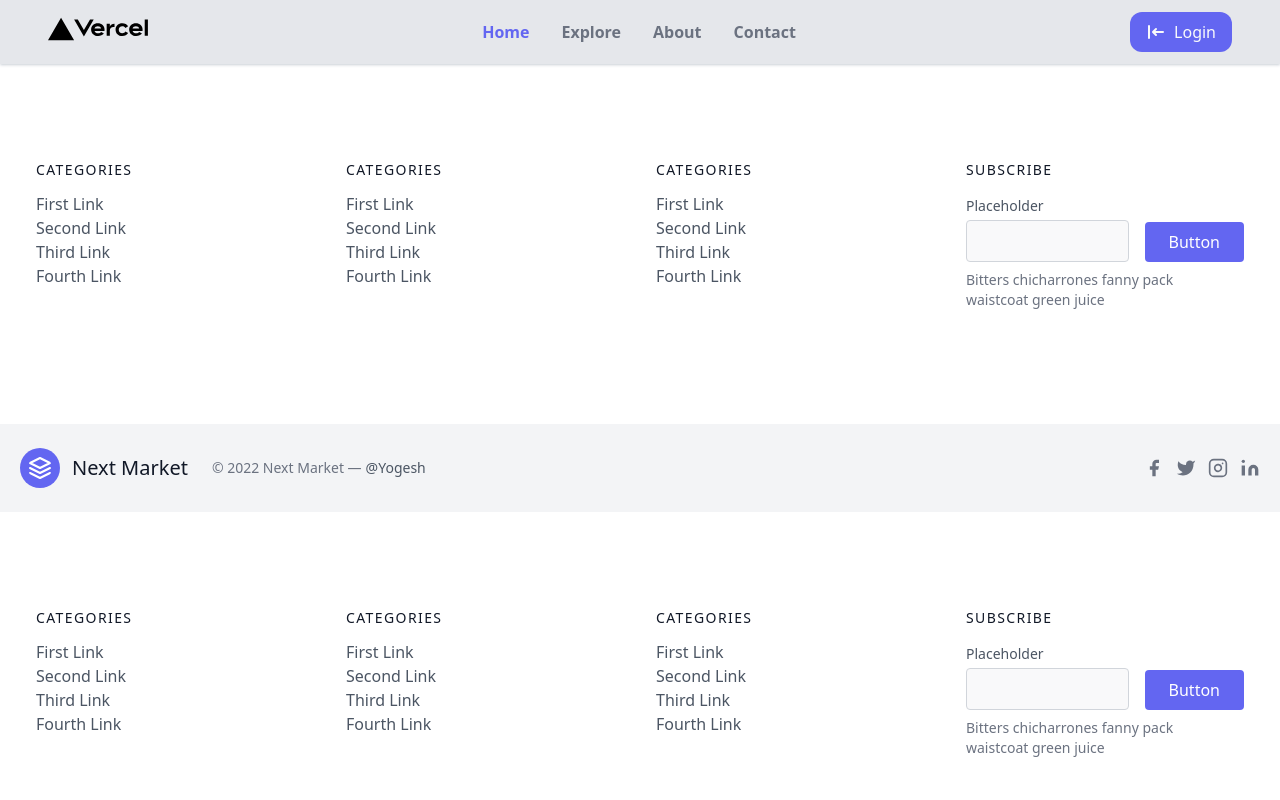
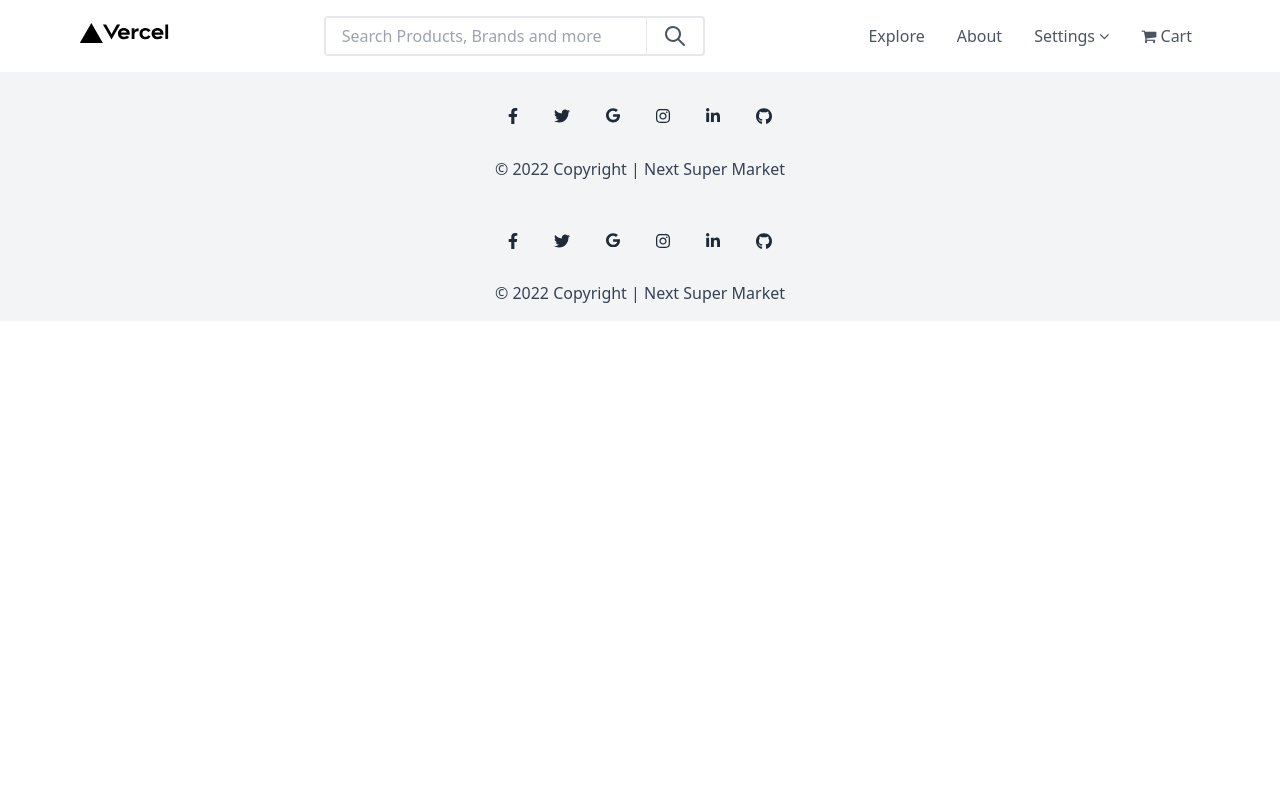
Before and after one commit to yogesh2k21/Next-Super-Market, a Next.js app: page /Footer in a window 1280 px wide. Shown: the top 800 px of the page. Built offline with nearby package versions, Linux system fonts and the light colour scheme.

Commit message:
NavBar and Footer UI changed

```diff
--- a/pages/Footer.js
+++ b/pages/Footer.js
@@ -1,117 +1,124 @@
-import React from 'react'
+import Link from "next/link";
+import React from "react";
 
 const Footer = () => {
   return (
     <>
-        <footer className="text-gray-600 body-font">
-  <div className="container px-5 py-24 mx-auto">
-    <div className="flex flex-wrap md:text-left text-center order-first">
-      <div className="lg:w-1/4 md:w-1/2 w-full px-4">
-        <h2 className="title-font font-medium text-gray-900 tracking-widest text-sm mb-3">CATEGORIES</h2>
-        <nav className="list-none mb-10">
-          <li>
-            <a className="text-gray-600 hover:text-gray-800">First Link</a>
-          </li>
-          <li>
-            <a className="text-gray-600 hover:text-gray-800">Second Link</a>
-          </li>
-          <li>
-            <a className="text-gray-600 hover:text-gray-800">Third Link</a>
-          </li>
-          <li>
-            <a className="text-gray-600 hover:text-gray-800">Fourth Link</a>
-          </li>
-        </nav>
-      </div>
-      <div className="lg:w-1/4 md:w-1/2 w-full px-4">
-        <h2 className="title-font font-medium text-gray-900 tracking-widest text-sm mb-3">CATEGORIES</h2>
-        <nav className="list-none mb-10">
-          <li>
-            <a className="text-gray-600 hover:text-gray-800">First Link</a>
-          </li>
-          <li>
-            <a className="text-gray-600 hover:text-gray-800">Second Link</a>
-          </li>
-          <li>
-            <a className="text-gray-600 hover:text-gray-800">Third Link</a>
-          </li>
-          <li>
-            <a className="text-gray-600 hover:text-gray-800">Fourth Link</a>
-          </li>
-        </nav>
-      </div>
-      <div className="lg:w-1/4 md:w-1/2 w-full px-4">
-        <h2 className="title-font font-medium text-gray-900 tracking-widest text-sm mb-3">CATEGORIES</h2>
-        <nav className="list-none mb-10">
-          <li>
-            <a className="text-gray-600 hover:text-gray-800">First Link</a>
-          </li>
-          <li>
-            <a className="text-gray-600 hover:text-gray-800">Second Link</a>
-          </li>
-          <li>
-            <a className="text-gray-600 hover:text-gray-800">Third Link</a>
-          </li>
-          <li>
-            <a className="text-gray-600 hover:text-gray-800">Fourth Link</a>
-          </li>
-        </nav>
-      </div>
-      <div className="lg:w-1/4 md:w-1/2 w-full px-4">
-        <h2 className="title-font font-medium text-gray-900 tracking-widest text-sm mb-3">SUBSCRIBE</h2>
-        <div className="flex xl:flex-nowrap md:flex-nowrap lg:flex-wrap flex-wrap justify-center items-end md:justify-start">
-          <div className="relative w-40 sm:w-auto xl:mr-4 lg:mr-0 sm:mr-4 mr-2">
-            <label htmlFor="footer-field" className="leading-7 text-sm text-gray-600">Placeholder</label>
-            <input type="text" id="footer-field" name="footer-field" className="w-full bg-gray-100 bg-opacity-50 rounded border border-gray-300 focus:bg-transparent focus:ring-2 focus:ring-indigo-200 focus:border-indigo-500 text-base outline-none text-gray-700 py-1 px-3 leading-8 transition-colors duration-200 ease-in-out"/>
+      <footer className="text-center text-white bg-gray-100">
+        <div className="container pt-9">
+          <div className="flex justify-center mb-4">
+            <a href="#!" className="mr-9 text-gray-800">
+              <svg
+                aria-hidden="true"
+                focusable="false"
+                data-prefix="fab"
+                data-icon="facebook-f"
+                className="svg-inline--fa fa-facebook-f w-2.5"
+                role="img"
+                xmlns="http://www.w3.org/2000/svg"
+                viewBox="0 0 320 512"
+              >
+                <path
+                  fill="currentColor"
+                  d="M279.14 288l14.22-92.66h-88.91v-60.13c0-25.35 12.42-50.06 52.24-50.06h40.42V6.26S260.43 0 225.36 0c-73.22 0-121.08 44.38-121.08 124.72v70.62H22.89V288h81.39v224h100.17V288z"
+                ></path>
+              </svg>
+            </a>
+            <a href="#!" className="mr-9 text-gray-800">
+              <svg
+                aria-hidden="true"
+                focusable="false"
+                data-prefix="fab"
+                data-icon="twitter"
+                className="svg-inline--fa fa-twitter w-4"
+                role="img"
+                xmlns="http://www.w3.org/2000/svg"
+                viewBox="0 0 512 512"
+              >
+                <path
+                  fill="currentColor"
+                  d="M459.37 151.716c.325 4.548.325 9.097.325 13.645 0 138.72-105.583 298.558-298.558 298.558-59.452 0-114.68-17.219-161.137-47.106 8.447.974 16.568 1.299 25.34 1.299 49.055 0 94.213-16.568 130.274-44.832-46.132-.975-84.792-31.188-98.112-72.772 6.498.974 12.995 1.624 19.818 1.624 9.421 0 18.843-1.3 27.614-3.573-48.081-9.747-84.143-51.98-84.143-102.985v-1.299c13.969 7.797 30.214 12.67 47.431 13.319-28.264-18.843-46.781-51.005-46.781-87.391 0-19.492 5.197-37.36 14.294-52.954 51.655 63.675 129.3 105.258 216.365 109.807-1.624-7.797-2.599-15.918-2.599-24.04 0-57.828 46.782-104.934 104.934-104.934 30.213 0 57.502 12.67 76.67 33.137 23.715-4.548 46.456-13.32 66.599-25.34-7.798 24.366-24.366 44.833-46.132 57.827 21.117-2.273 41.584-8.122 60.426-16.243-14.292 20.791-32.161 39.308-52.628 54.253z"
+                ></path>
+              </svg>
+            </a>
+            <a href="#!" className="mr-9 text-gray-800">
+              <svg
+                aria-hidden="true"
+                focusable="false"
+                data-prefix="fab"
+                data-icon="google"
+                className="svg-inline--fa fa-google w-3.5"
+                role="img"
+                xmlns="http://www.w3.org/2000/svg"
+                viewBox="0 0 488 512"
+              >
+                <path
+                  fill="currentColor"
+                  d="M488 261.8C488 403.3 391.1 504 248 504 110.8 504 0 393.2 0 256S110.8 8 248 8c66.8 0 123 24.5 166.3 64.9l-67.5 64.9C258.5 52.6 94.3 116.6 94.3 256c0 86.5 69.1 156.6 153.7 156.6 98.2 0 135-70.4 140.8-106.9H248v-85.3h236.1c2.3 12.7 3.9 24.9 3.9 41.4z"
+                ></path>
+              </svg>
+            </a>
+            <a href="#!" className="mr-9 text-gray-800">
+              <svg
+                aria-hidden="true"
+                focusable="false"
+                data-prefix="fab"
+                data-icon="instagram"
+                className="svg-inline--fa fa-instagram w-3.5"
+                role="img"
+                xmlns="http://www.w3.org/2000/svg"
+                viewBox="0 0 448 512"
+              >
+                <path
+                  fill="currentColor"
+                  d="M224.1 141c-63.6 0-114.9 51.3-114.9 114.9s51.3 114.9 114.9 114.9S339 319.5 339 255.9 287.7 141 224.1 141zm0 189.6c-41.1 0-74.7-33.5-74.7-74.7s33.5-74.7 74.7-74.7 74.7 33.5 74.7 74.7-33.6 74.7-74.7 74.7zm146.4-194.3c0 14.9-12 26.8-26.8 26.8-14.9 0-26.8-12-26.8-26.8s12-26.8 26.8-26.8 26.8 12 26.8 26.8zm76.1 27.2c-1.7-35.9-9.9-67.7-36.2-93.9-26.2-26.2-58-34.4-93.9-36.2-37-2.1-147.9-2.1-184.9 0-35.8 1.7-67.6 9.9-93.9 36.1s-34.4 58-36.2 93.9c-2.1 37-2.1 147.9 0 184.9 1.7 35.9 9.9 67.7 36.2 93.9s58 34.4 93.9 36.2c37 2.1 147.9 2.1 184.9 0 35.9-1.7 67.7-9.9 93.9-36.2 26.2-26.2 34.4-58 36.2-93.9 2.1-37 2.1-147.8 0-184.8zM398.8 388c-7.8 19.6-22.9 34.7-42.6 42.6-29.5 11.7-99.5 9-132.1 9s-102.7 2.6-132.1-9c-19.6-7.8-34.7-22.9-42.6-42.6-11.7-29.5-9-99.5-9-132.1s-2.6-102.7 9-132.1c7.8-19.6 22.9-34.7 42.6-42.6 29.5-11.7 99.5-9 132.1-9s102.7-2.6 132.1 9c19.6 7.8 34.7 22.9 42.6 42.6 11.7 29.5 9 99.5 9 132.1s2.7 102.7-9 132.1z"
+                ></path>
+              </svg>
+            </a>
+            <a href="#!" className="mr-9 text-gray-800">
+              <svg
+                aria-hidden="true"
+                focusable="false"
+                data-prefix="fab"
+                data-icon="linkedin-in"
+                className="svg-inline--fa fa-linkedin-in w-3.5"
+                role="img"
+                xmlns="http://www.w3.org/2000/svg"
+                viewBox="0 0 448 512"
+              >
+                <path
+                  fill="currentColor"
+                  d="M100.28 448H7.4V148.9h92.88zM53.79 108.1C24.09 108.1 0 83.5 0 53.8a53.79 53.79 0 0 1 107.58 0c0 29.7-24.1 54.3-53.79 54.3zM447.9 448h-92.68V302.4c0-34.7-.7-79.2-48.29-79.2-48.29 0-55.69 37.7-55.69 76.7V448h-92.78V148.9h89.08v40.8h1.3c12.4-23.5 42.69-48.3 87.88-48.3 94 0 111.28 61.9 111.28 142.3V448z"
+                ></path>
+              </svg>
+            </a>
+            <a href="#!" className="text-gray-800">
+              <svg
+                aria-hidden="true"
+                focusable="false"
+                data-prefix="fab"
+                data-icon="github"
+                className="svg-inline--fa fa-github w-4"
+                role="img"
+                xmlns="http://www.w3.org/2000/svg"
+                viewBox="0 0 496 512"
+              >
+                <path
+                  fill="currentColor"
+                  d="M165.9 397.4c0 2-2.3 3.6-5.2 3.6-3.3.3-5.6-1.3-5.6-3.6 0-2 2.3-3.6 5.2-3.6 3-.3 5.6 1.3 5.6 3.6zm-31.1-4.5c-.7 2 1.3 4.3 4.3 4.9 2.6 1 5.6 0 6.2-2s-1.3-4.3-4.3-5.2c-2.6-.7-5.5.3-6.2 2.3zm44.2-1.7c-2.9.7-4.9 2.6-4.6 4.9.3 2 2.9 3.3 5.9 2.6 2.9-.7 4.9-2.6 4.6-4.6-.3-1.9-3-3.2-5.9-2.9zM244.8 8C106.1 8 0 113.3 0 252c0 110.9 69.8 205.8 169.5 239.2 12.8 2.3 17.3-5.6 17.3-12.1 0-6.2-.3-40.4-.3-61.4 0 0-70 15-84.7-29.8 0 0-11.4-29.1-27.8-36.6 0 0-22.9-15.7 1.6-15.4 0 0 24.9 2 38.6 25.8 21.9 38.6 58.6 27.5 72.9 20.9 2.3-16 8.8-27.1 16-33.7-55.9-6.2-112.3-14.3-112.3-110.5 0-27.5 7.6-41.3 23.6-58.9-2.6-6.5-11.1-33.3 2.6-67.9 20.9-6.5 69 27 69 27 20-5.6 41.5-8.5 62.8-8.5s42.8 2.9 62.8 8.5c0 0 48.1-33.6 69-27 13.7 34.7 5.2 61.4 2.6 67.9 16 17.7 25.8 31.5 25.8 58.9 0 96.5-58.9 104.2-114.8 110.5 9.2 7.9 17 22.9 17 46.4 0 33.7-.3 75.4-.3 83.6 0 6.5 4.6 14.4 17.3 12.1C428.2 457.8 496 362.9 496 252 496 113.3 383.5 8 244.8 8zM97.2 352.9c-1.3 1-1 3.3.7 5.2 1.6 1.6 3.9 2.3 5.2 1 1.3-1 1-3.3-.7-5.2-1.6-1.6-3.9-2.3-5.2-1zm-10.8-8.1c-.7 1.3.3 2.9 2.3 3.9 1.6 1 3.6.7 4.3-.7.7-1.3-.3-2.9-2.3-3.9-2-.6-3.6-.3-4.3.7zm32.4 35.6c-1.6 1.3-1 4.3 1.3 6.2 2.3 2.3 5.2 2.6 6.5 1 1.3-1.3.7-4.3-1.3-6.2-2.2-2.3-5.2-2.6-6.5-1zm-11.4-14.7c-1.6 1-1.6 3.6 0 5.9 1.6 2.3 4.3 3.3 5.6 2.3 1.6-1.3 1.6-3.9 0-6.2-1.4-2.3-4-3.3-5.6-2z"
+                ></path>
+              </svg>
+            </a>
           </div>
-          <button className="lg:mt-2 xl:mt-0 flex-shrink-0 inline-flex text-white bg-indigo-500 border-0 py-2 px-6 focus:outline-none hover:bg-indigo-600 rounded">Button</button>
         </div>
-        <p className="text-gray-500 text-sm mt-2 md:text-left text-center">Bitters chicharrones fanny pack
-          <br className="lg:block hidden"/>waistcoat green juice
-        </p>
-      </div>
-    </div>
-  </div>
-  <div className="bg-gray-100">
-    <div className="container px-5 py-6 mx-auto flex items-center sm:flex-row flex-col">
-      <a className="flex title-font font-medium items-center md:justify-start justify-center text-gray-900">
-        <svg xmlns="http://www.w3.org/2000/svg" fill="none" stroke="currentColor" strokeLinecap="round" strokeLinejoin="round" strokeWidth="2" className="w-10 h-10 text-white p-2 bg-indigo-500 rounded-full" viewBox="0 0 24 24">
-          <path d="M12 2L2 7l10 5 10-5-10-5zM2 17l10 5 10-5M2 12l10 5 10-5"></path>
-        </svg>
-        <span className="ml-3 text-xl">Next Market</span>
-      </a>
-      <p className="text-sm text-gray-500 sm:ml-6 sm:mt-0 mt-4">© 2022 Next Market —
-        <a href="https://twitter.com/knyttneve" rel="noopener noreferrer" className="text-gray-600 ml-1" target="_blank">@Yogesh</a>
-      </p>
-      <span className="inline-flex sm:ml-auto sm:mt-0 mt-4 justify-center sm:justify-start">
-        <a className="text-gray-500">
-          <svg fill="currentColor" strokeLinecap="round" strokeLinejoin="round" strokeWidth="2" className="w-5 h-5" viewBox="0 0 24 24">
-            <path d="M18 2h-3a5 5 0 00-5 5v3H7v4h3v8h4v-8h3l1-4h-4V7a1 1 0 011-1h3z"></path>
-          </svg>
-        </a>
-        <a className="ml-3 text-gray-500">
-          <svg fill="currentColor" strokeLinecap="round" strokeLinejoin="round" strokeWidth="2" className="w-5 h-5" viewBox="0 0 24 24">
-            <path d="M23 3a10.9 10.9 0 01-3.14 1.53 4.48 4.48 0 00-7.86 3v1A10.66 10.66 0 013 4s-4 9 5 13a11.64 11.64 0 01-7 2c9 5 20 0 20-11.5a4.5 4.5 0 00-.08-.83A7.72 7.72 0 0023 3z"></path>
-          </svg>
-        </a>
-        <a className="ml-3 text-gray-500">
-          <svg fill="none" stroke="currentColor" strokeLinecap="round" strokeLinejoin="round" strokeWidth="2" className="w-5 h-5" viewBox="0 0 24 24">
-            <rect width="20" height="20" x="2" y="2" rx="5" ry="5"></rect>
-            <path d="M16 11.37A4 4 0 1112.63 8 4 4 0 0116 11.37zm1.5-4.87h.01"></path>
-          </svg>
-        </a>
-        <a className="ml-3 text-gray-500">
-          <svg fill="currentColor" stroke="currentColor" strokeLinecap="round" strokeLinejoin="round" strokeWidth="0" className="w-5 h-5" viewBox="0 0 24 24">
-            <path stroke="none" d="M16 8a6 6 0 016 6v7h-4v-7a2 2 0 00-2-2 2 2 0 00-2 2v7h-4v-7a6 6 0 016-6zM2 9h4v12H2z"></path>
-            <circle cx="4" cy="4" r="2" stroke="none"></circle>
-          </svg>
-        </a>
-      </span>
-    </div>
-  </div>
-</footer>
+
+        <div className="text-center text-gray-700 p-4">
+          © 2022 Copyright |
+          <Link className="text-gray-800 ml-2" href="/"> Next Super Market</Link>
+        </div>
+      </footer>
     </>
-  )
-}
+  );
+};
 
-export default Footer
+export default Footer;
--- a/pages/Navbar.js
+++ b/pages/Navbar.js
@@ -1,35 +1,71 @@
-import React from 'react'
+import React, { useState } from 'react'
 import Image from 'next/image'
 import Link from 'next/link'
 
 const Navbar = () => {
-    return (
-        <>
-            <nav className="bg-gray-200 shadow shadow-gray-300 w-100 px-8 md:px-auto">
-                <div className="md:h-16 h-28 mx-auto md:px-4 container flex items-center justify-between flex-wrap md:flex-nowrap">
-                    <div className="text-indigo-500 md:order-1">
-                        <Image src="/vercel.svg" width='100' height='100' alt=''/>
+    const [disp, setDisp] = useState("none");
+    const openDrop=()=>{
+        if(disp==="none"){
+            setDisp("block");
+            console.log(disp);
+        }else{
+            setDisp("none");
+            console.log(disp);
+        }
+    }
+
+    return <>
+        <link rel="stylesheet" href="https://cdnjs.cloudflare.com/ajax/libs/font-awesome/4.7.0/css/font-awesome.min.css"></link>
+        <link href="https://fonts.googleapis.com/icon?family=Material+Icons"
+            rel="stylesheet"></link>
+        <nav className="bg-white shadow dark:bg-white-500">
+            <div className="container px-6 py-4 mx-auto lg:flex lg:justify-between lg:items-center">
+                <div>
+                <Link href="/"><Image className='cursor-pointer' src="/vercel.svg" width='200' height='20' alt=''/></Link>
+                </div>
+                <div className="flex flex-col text-gray-600 capitalize dark:text-gray-800 lg:flex lg:px-16 lg:-mx-4 lg:flex-row lg:items-center">
+                    <div className="relative mt-4 lg:mt-0 lg:mx-4">
+                        <form>
+                            <div className="flex items-center justify-center">
+                                <div className="flex border-2 rounded">
+                                    <input type="text" className="h-9 px-4 py-2 w-80 appearance-none border-0 text-black-600 focus:outline-none" placeholder="Search Products, Brands and more" />
+                                    <button className="flex items-center justify-center px-4 border-l" type='submit'>
+                                        <svg className="w-6 h-6 text-gray-600" fill="currentColor" xmlns="http://www.w3.org/2000/svg"
+                                            viewBox="0 0 24 24">
+                                            <path
+                                                d="M16.32 14.9l5.39 5.4a1 1 0 0 1-1.42 1.4l-5.38-5.38a8 8 0 1 1 1.41-1.41zM10 16a6 6 0 1 0 0-12 6 6 0 0 0 0 12z" />
+                                        </svg>
+                                    </button>
+                                </div>
+                            </div>
+                        </form>
                     </div>
-                    <div className="text-gray-500 order-3 w-full md:w-auto md:order-2">
-                        <ul className="flex font-semibold justify-between">
-                            <li className="md:px-4 md:py-2 text-indigo-500"><Link href="/"><a> Home</a></Link></li>
-                            <li className="md:px-4 md:py-2 hover:text-indigo-400"><Link href="/explore"><a> Explore</a></Link></li>
-                            <li className="md:px-4 md:py-2 hover:text-indigo-400"><Link href="/about"><a> About</a></Link></li>
-                            <li className="md:px-4 md:py-2 hover:text-indigo-400"><Link href="/contact"><a> Contact</a></Link></li>
+
+                </div>
+                <div className="flex flex-col text-gray-600 capitalize dark:text-gray-500 lg:flex lg:px-16 lg:-mx-4 lg:flex-row lg:items-center">
+                <Link href="/explore"><a className='mt-2 transition-colors duration-200 transform lg:mt-0 lg:mx-4 hover:text-gray-900 cursor-pointer dark:hover:text-teal-500'> Explore</a></Link>
+                <Link href="/about"><a className='mt-2 transition-colors duration-200 transform lg:mt-0 lg:mx-4 hover:text-gray-900 cursor-pointer dark:hover:text-teal-500'> About</a></Link>
+
+                    <div className='dropdown'>
+                        <button onMouseEnter={openDrop}  className="mt-2 transition-colors duration-200 transform lg:mt-0 lg:mx-4 hover:text-gray-900 cursor-pointer dark:hover:text-teal-500" type="button" id="dropdownMenuButton2" data-bs-toggle="dropdown" aria-expanded="false">Settings <i className={disp==='none'?"fa fa-angle-down":"fa fa-angle-up"}></i> </button>
+                        <ul style={{display:disp}} className="absolute bg-white text-base z-50 float-left py-2 list-none text-left rounded-lg shadow-lg mt-5 m-3 bg-clip-padding border-none">
+                            <li>
+                                <Link href="/Profile"><a className="text-sm py-2 px-4 font-normal block w-full bg-transparent text-gray-700 hover:bg-gray-100"><i className='fa fa-user-circle'></i> My Profile</a></Link>
+                                <Link href="/MyOrder"><a className="text-sm py-2 px-4 font-normal block w-full bg-transparent text-gray-700 hover:bg-gray-100"><i className='fa fa-reorder'></i> My Orders</a></Link>
+                                <Link href="/Wishlist"><a className="text-sm py-2 px-4 font-normal block w-full bg-transparent text-gray-700 hover:bg-gray-100"><i className="fa fa-heart"></i> Wishlist</a></Link>
+                                <Link href="/Review"><a className="text-sm py-2 px-4 font-normal block w-full bg-transparent text-gray-700 hover:bg-gray-100"><i className="fa fa-comments"></i> My Reviews</a></Link>
+                                <a className="text-sm py-2 px-4 font-normal block w-full bg-transparent text-gray-700 hover:bg-gray-100">Login & Logout <i className="fa fa-sign-out"></i></a>
+                                <hr/>
+                                <Link href="/contact"><a className="text-sm py-2 px-4 font-normal block w-full bg-transparent text-gray-700 hover:bg-gray-100"><i className="mt-1 p-1 fa fa-headphones"></i> 24x7 Customer Care</a></Link>
+                            </li>
                         </ul>
+
                     </div>
-                    <div className="order-2 md:order-3">
-                        <button className="px-4 py-2 bg-indigo-500 hover:bg-indigo-600 text-gray-50 rounded-xl flex items-center gap-2">
-                <svg xmlns="http://www.w3.org/2000/svg" className="h-5 w-5" viewBox="0 0 20 20" fill="currentColor">
-                <path fillRule="evenodd" d="M3 3a1 1 0 011 1v12a1 1 0 11-2 0V4a1 1 0 011-1zm7.707 3.293a1 1 0 010 1.414L9.414 9H17a1 1 0 110 2H9.414l1.293 1.293a1 1 0 01-1.414 1.414l-3-3a1 1 0 010-1.414l3-3a1 1 0 011.414 0z" clipRule="evenodd" />
-                </svg>
-                <span>Login</span>
-            </button>
-                    </div>
+                    <Link href="/cart"><a className="mt-2 transition-colors duration-200 transform lg:mt-0 lg:mx-4 hover:text-gray-900 cursor-pointer dark:hover:text-teal-500"><i className="fa fa-shopping-cart"></i> Cart</a></Link>
                 </div>
-            </nav>
-        </>
-    )
+            </div>
+        </nav>
+    </>;
 }
 
 export default Navbar
```
